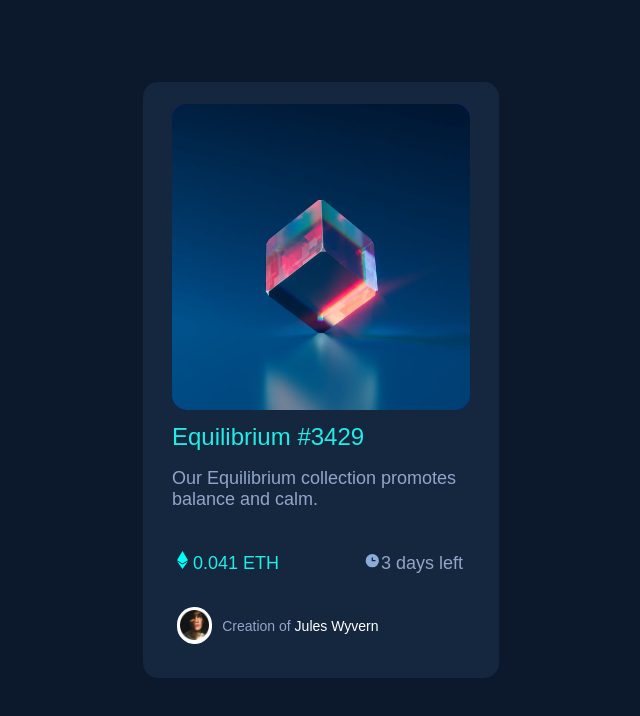
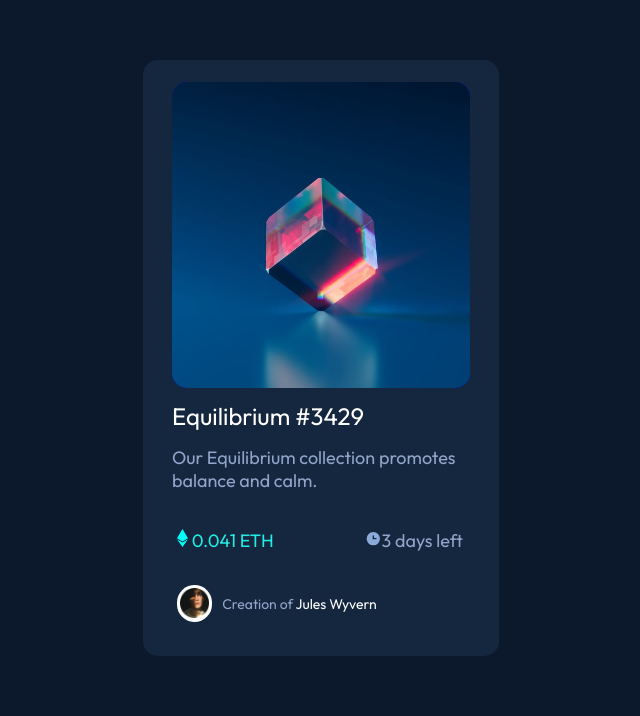
Before and after one commit to florbear23/ntc-preview, a plain HTML site: page index.html in a window 1280 px wide. Shown: the whole page, without its empty margins (319-959 px from the left). Drawn offline with Linux system fonts and the light colour scheme.

Commit message:
second commit

```diff
--- a/index.html
+++ b/index.html
@@ -29,7 +29,7 @@
     Challenge by <a href="https://www.frontendmentor.io?ref=challenge" target="_blank">Frontend Mentor</a>.
     Coded by <a href="#">Your Name Here</a>.
   </div> -->
-
+<div class="super-container">
 <div class="main-container">
 
 <div class="card-container">
@@ -80,7 +80,7 @@
 
 </div>
 
-
+</div>
 
 </body>
 </html>
--- a/style.css
+++ b/style.css
@@ -1,3 +1,5 @@
+@import url('https://fonts.googleapis.com/css2?family=Barlow:wght@600&family=Fraunces:wght@700;900&family=Kumbh+Sans&family=Outfit:wght@300;400;700&display=swap');
+
 *{
     margin: 0;
     padding: 0;
@@ -5,17 +7,23 @@
 }
 
 body{
-    font-family: Arial, Helvetica, sans-serif;
+    font-family: 'Outfit';
     background-color: #0c192c;
 }
 
 
-
+.super-container{
+    width: 100%;
+    height: 100%;
+    display: flex;
+    align-items: center;
+    justify-content: center;
+    padding: 8px;
+}
 .main-container{
     max-width: 1200px;
     width: 100%;
     height: 700px;
-    margin: 30px auto;
     display: flex;
     align-items: center;
     justify-content: center;
@@ -32,6 +40,7 @@ body{
     justify-content: center;
     flex-direction: column;
     border-radius: 15px;
+    padding: 5px;
 }
 
 .card-pic{
@@ -108,7 +117,7 @@ body{
 
 .title p{
     font-size: 24px;
-    color: #23ece4;
+    color: #FFF;
 }
 .parag{
     height:70px;
```
